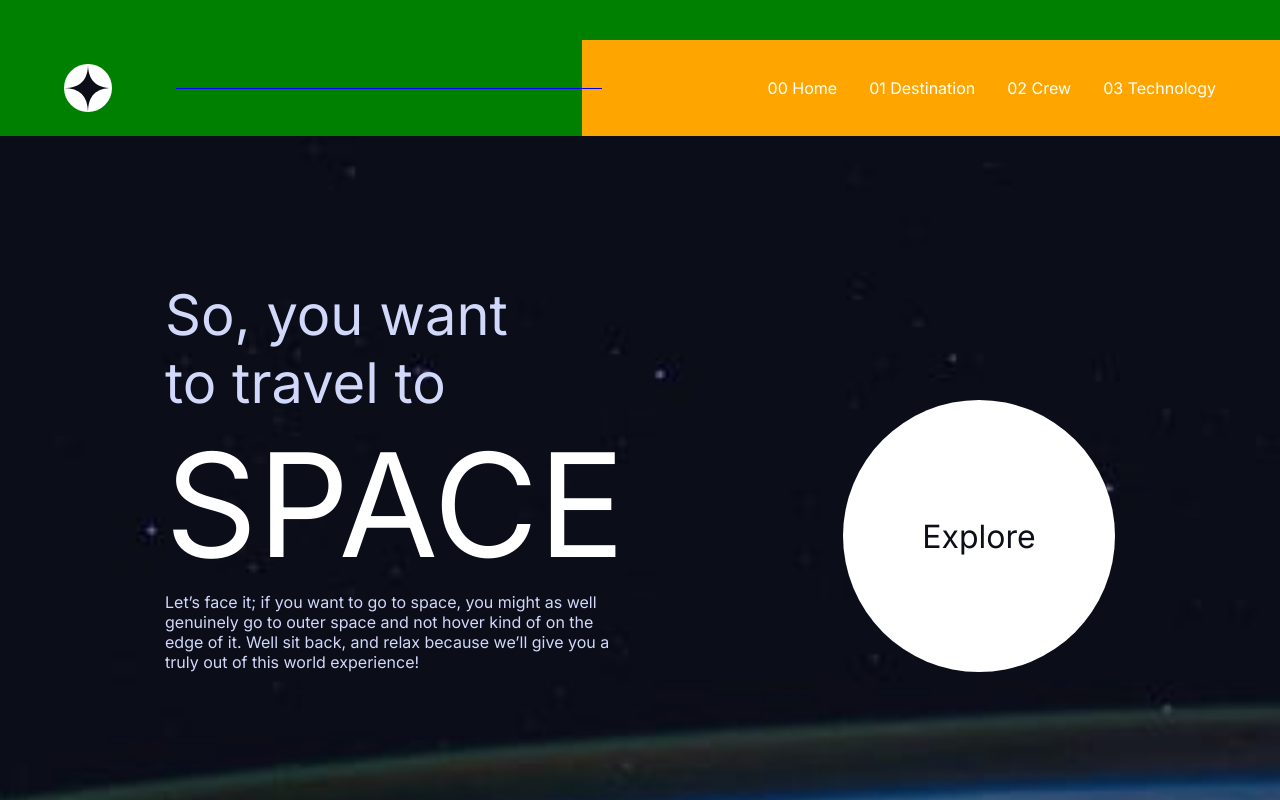
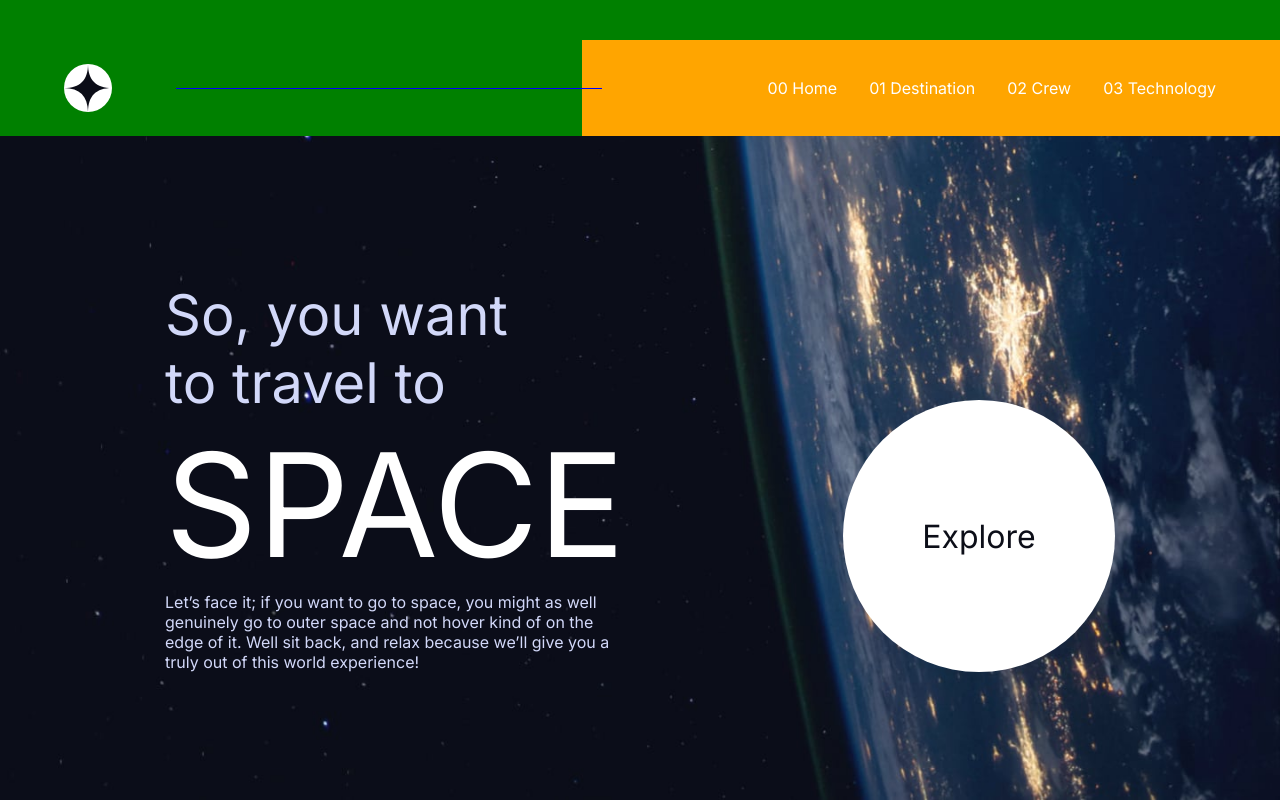
Before and after one commit to devlinmorrow/space-tourism, a Next.js app: page /space-tourism in a window 1280 px wide. Built offline with nearby package versions, Linux system fonts and the light colour scheme.

Commit message:
Add images for all screen sizes

```diff
--- a/src/app/space-tourism/layout.tsx
+++ b/src/app/space-tourism/layout.tsx
@@ -7,7 +7,7 @@ import GlobalStyle from "../globalStyles";
 import { Header } from "./components/Header";
 
 const BACKGROUND_MAPPING = {
-  "space-tourism": {
+  "/space-tourism": {
     mobile: "/assets/home/background-home-mobile.jpg",
     tablet: "/assets/home/background-home-tablet.jpg",
     desktop: "/assets/home/background-home-desktop.jpg",
@@ -24,16 +24,13 @@ export default function SpaceTourismLayout({
 }>) {
   const pathname = usePathname();
   // TODO: use pathname to underline the associated navlink and to
-  // render the background image
-  console.log({ pathname });
 
-  // const { mobile, tablet, desktop } = BACKGROUND_MAPPING[pathname];
-  const desktop = "/assets/home/background-home-mobile.jpg";
+  const { mobile, tablet, desktop } = BACKGROUND_MAPPING[pathname];
 
   return (
     <>
       <GlobalStyle />
-      <Background src={desktop}>
+      <Background desktopSrc={desktop} tabletSrc={tablet} mobileSrc={mobile}>
         <Header />
         {children}
       </Background>
@@ -42,7 +39,9 @@ export default function SpaceTourismLayout({
 }
 
 interface BackgroundProps {
-  src: string;
+  desktopSrc: string;
+  tabletSrc: string;
+  mobileSrc: string;
 }
 
 const Background = styled.main<BackgroundProps>`
@@ -51,14 +50,14 @@ const Background = styled.main<BackgroundProps>`
   background-repeat: no-repeat;
   background-position: center;
   background-size: cover;
-  background-image: url(${(props) => props.src});
+  background-image: url(${(props) => props.desktopSrc});
 
   @media ${QUERIES.tabletAndDown} {
     height: 100%;
-    background-image: url("/assets/home/background-home-tablet.jpg");
+    background-image: url(${(props) => props.tabletSrc});
   }
 
   @media ${QUERIES.mobileAndDown} {
-    background-image: url("/assets/home/background-home-mobile.jpg");
+    background-image: url(${(props) => props.mobileSrc});
   }
 `;
```
